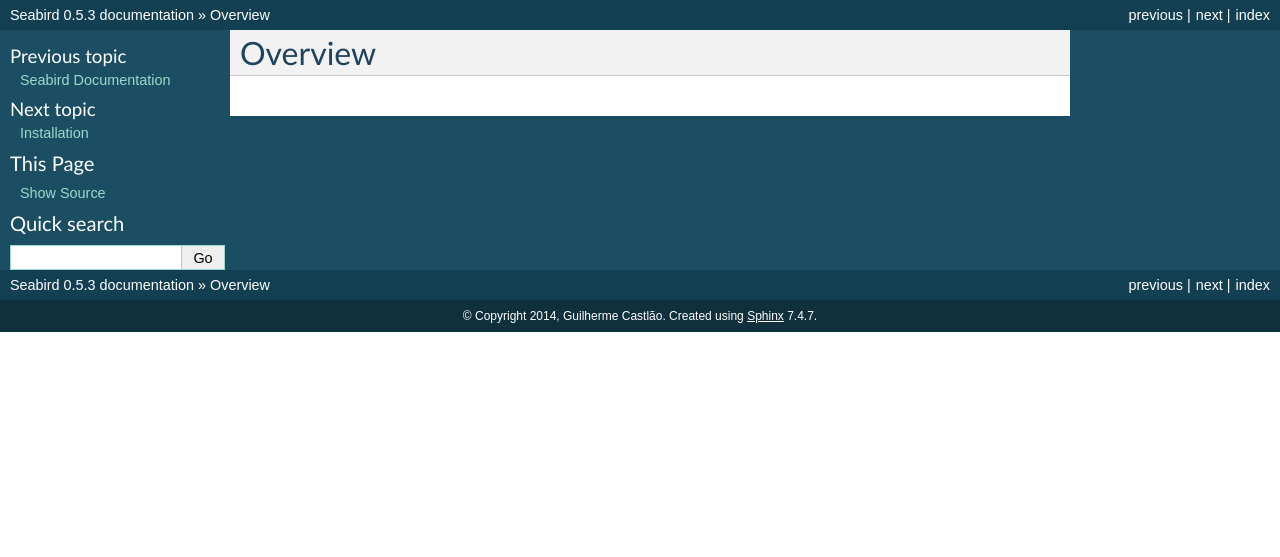
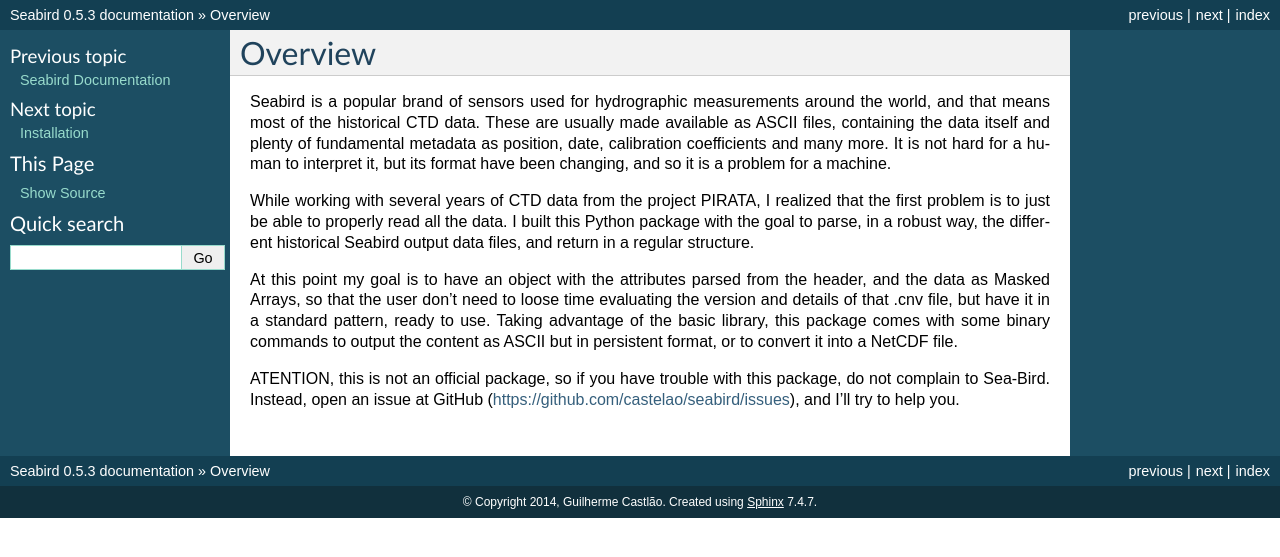
Before and after one commit to castelao/seabird, a Sphinx documentation site: the page built from docs/source/overview.rst, in a window 1280 px wide. Shown: the top 557 px of the page. Built offline with Sphinx 7.4.7, drawn with Linux system fonts in a browser that asks for light colours.

Commit message:
Creating docs/overview

```diff
--- a/docs/source/overview.rst
+++ b/docs/source/overview.rst
@@ -1,3 +1,16 @@
 ********
 Overview
 ********
+
+Seabird is a popular brand of sensors used for hydrographic measurements around the world, and that means most of the historical CTD data.
+These are usually made available as ASCII files, containing the data itself and plenty of fundamental metadata as position, date, calibration coefficients and many more.
+It is not hard for a human to interpret it, but its format have been changing, and so it is a problem for a machine.
+
+While working with several years of CTD data from the project PIRATA, I realized that the first problem is to just be able to properly read all the data.
+I built this Python package with the goal to parse, in a robust way, the different historical Seabird output data files, and return in a regular structure.
+
+At this point my goal is to have an object with the attributes parsed from the header, and the data as Masked Arrays, so that the user don't need to loose time evaluating the version and details of that .cnv file, but have it in a standard pattern, ready to use.
+Taking advantage of the basic library, this package comes with some binary commands to output the content as ASCII but in persistent format, or to convert it into a NetCDF file.
+
+ATENTION, this is not an official package, so if you have trouble with this package, do not complain to Sea-Bird.
+Instead, open an issue at GitHub (https://github.com/castelao/seabird/issues), and I'll try to help you.
```
